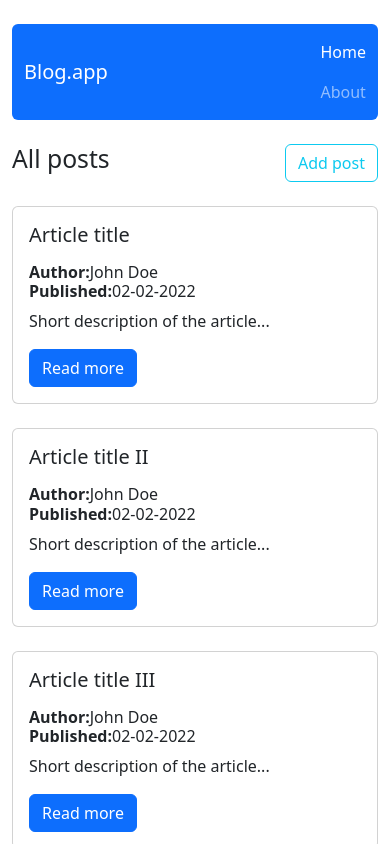
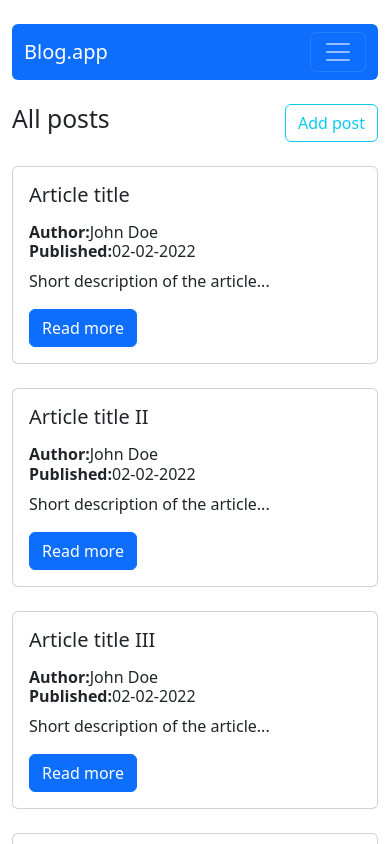
Before and after one commit to Zbigniew013/first-blog-app, a React (Create React App) app: page / in a window 390 px wide. Shown: the top 844 px of the page. Built offline with nearby package versions, Linux system fonts and the light colour scheme.

Commit message:
fix hamburger menu

```diff
--- a/src/components/features/Posts.js
+++ b/src/components/features/Posts.js
@@ -1,7 +1,7 @@
 import Button from 'react-bootstrap/Button';
 import Card from 'react-bootstrap/Card';
 import { useSelector } from 'react-redux';
-import { getAllPosts } from '../../redux/store';
+import { getAllPosts } from '../../redux/postsRedux';
 import { Link } from 'react-router-dom';
 import { Row } from 'react-bootstrap';
 import { Col } from 'react-bootstrap';
@@ -13,7 +13,7 @@ const Posts = () => {
 
   return (
     <section>
-      <div className="d-flex justify-content-between">
+      <div className="d-flex justify-content-between ">
         <h2>All posts</h2>
         <Link to={"/post/add"}>
         <Button variant="outline-info">Add post</Button>
--- a/src/components/views/NavBar.js
+++ b/src/components/views/NavBar.js
@@ -8,10 +8,13 @@ const NavBar = () => {
     <Navbar bg="primary" variant="dark" expand="lg" className="mt-4 mb-4 rounded">
       <Container>
         <Navbar.Brand as={NavLink} to="/">Blog.app</Navbar.Brand>
-          <Nav className="justify-content-end">
+        <Navbar.Toggle aria-controls="basic-navbar-nav" />
+        <Navbar.Collapse id="basic-navbar-nav" className="justify-content-md-end">
+          <Nav>
             <Nav.Link as={NavLink} to="/">Home</Nav.Link>
             <Nav.Link as={NavLink} to="/about" >About</Nav.Link>
           </Nav>
+          </Navbar.Collapse>
       </Container>
     </Navbar>
   );
--- a/src/redux/postsRedux.js
+++ b/src/redux/postsRedux.js
@@ -1,4 +1,5 @@
 //selectors
+export const getAllPosts = state => state.posts;
 
 // actions
 const createActionName = actionName => `app/posts/${actionName}`;
--- a/src/redux/store.js
+++ b/src/redux/store.js
@@ -3,7 +3,6 @@ import initialState from './initialState';
 import postsReducer from './postsRedux';
 
 // selectors
-export const getAllPosts = state => state.posts;
 
 
 const subreducers = {
```
